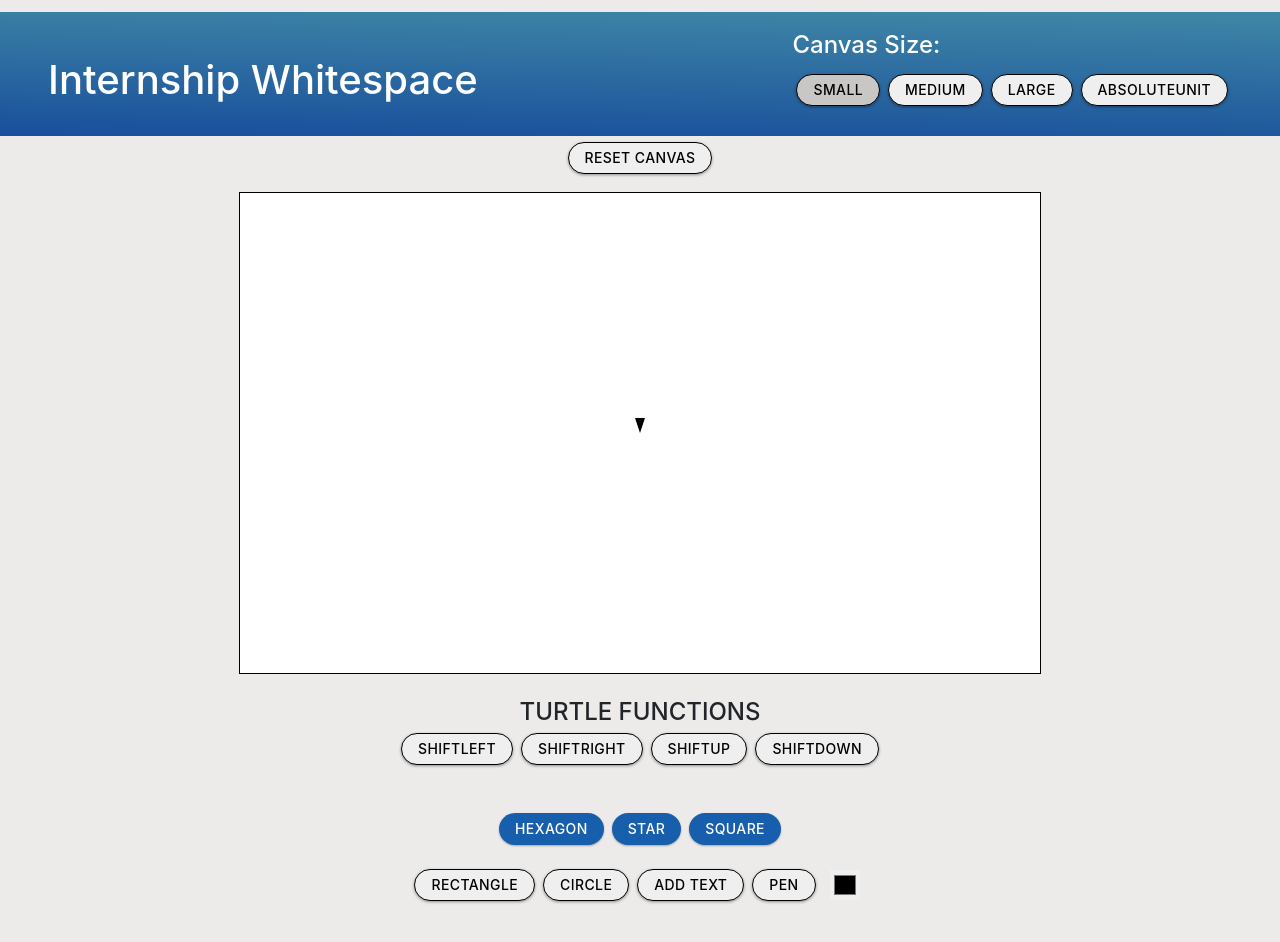
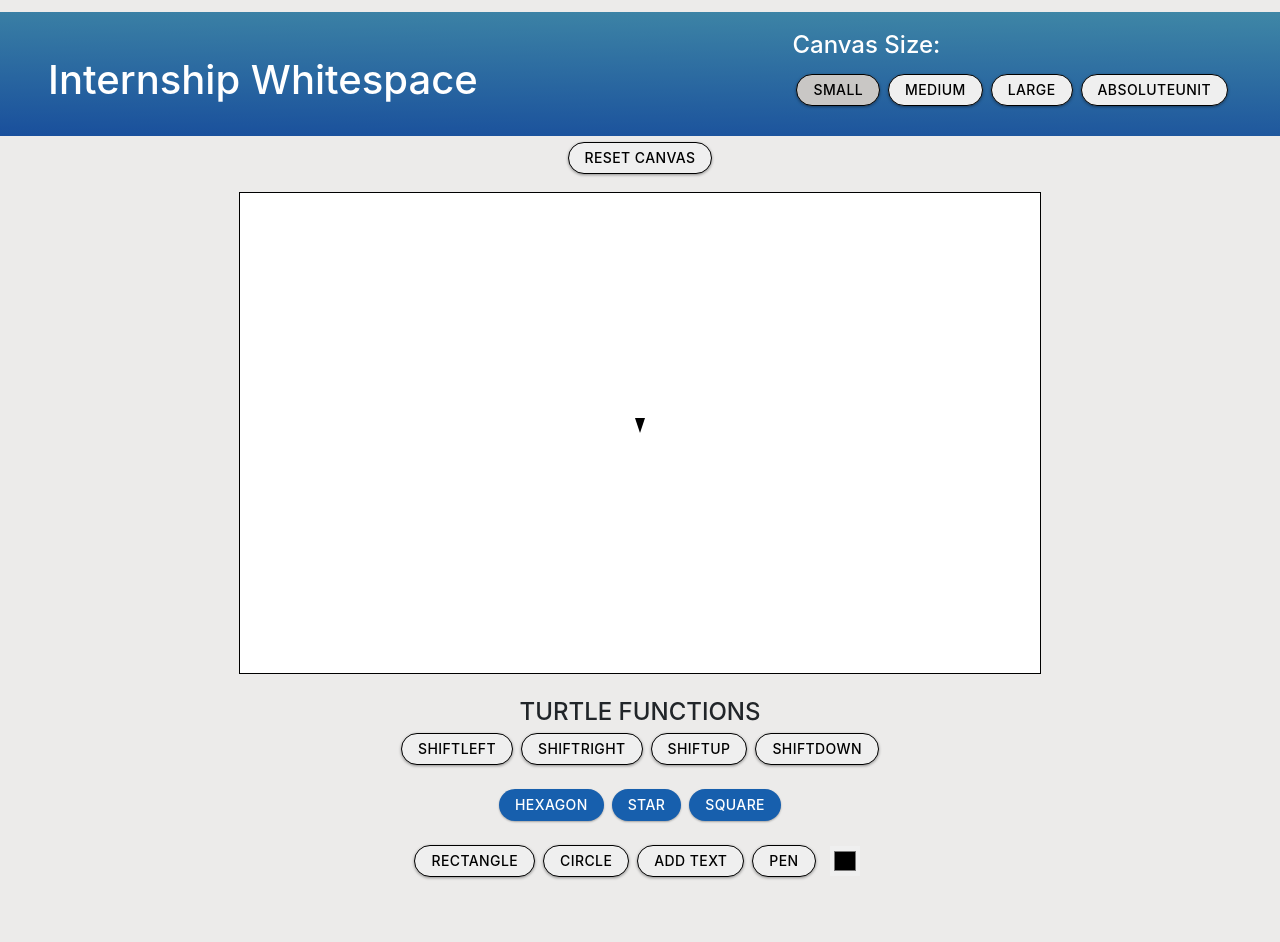
Before and after one commit to GracyMa/Canvas-For-Frontend, a React (Create React App) app: page / in a window 1280 px wide. Shown: the top 942 px of the page. After the commit the page ends 907 px from the top, so only its background shows below. Built offline with nearby package versions, Linux system fonts and the light colour scheme.

Commit message:
Fixing margin space

```diff
--- a/src/styles/styles.js
+++ b/src/styles/styles.js
@@ -65,6 +65,7 @@ const styles = {
         justifyContent: 'center',
         alignItems: 'center',
         flexWrap: 'wrap',
+
     },
     button: {
         height: 32,
@@ -100,7 +101,7 @@ const styles = {
     },
     column: {
         width: '100%',
-        margin: '12px 0 36px',
+        margin: '12px 0',
         display: 'flex',
         flexDirection: 'column',
         alignItems: 'center',
```
